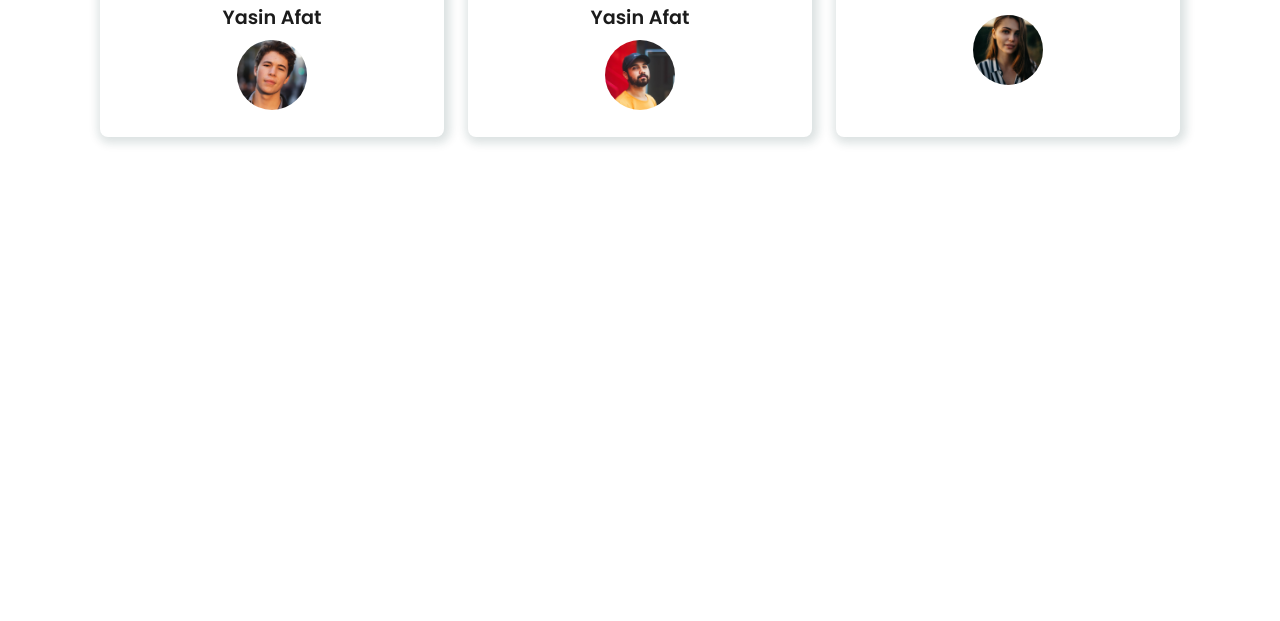
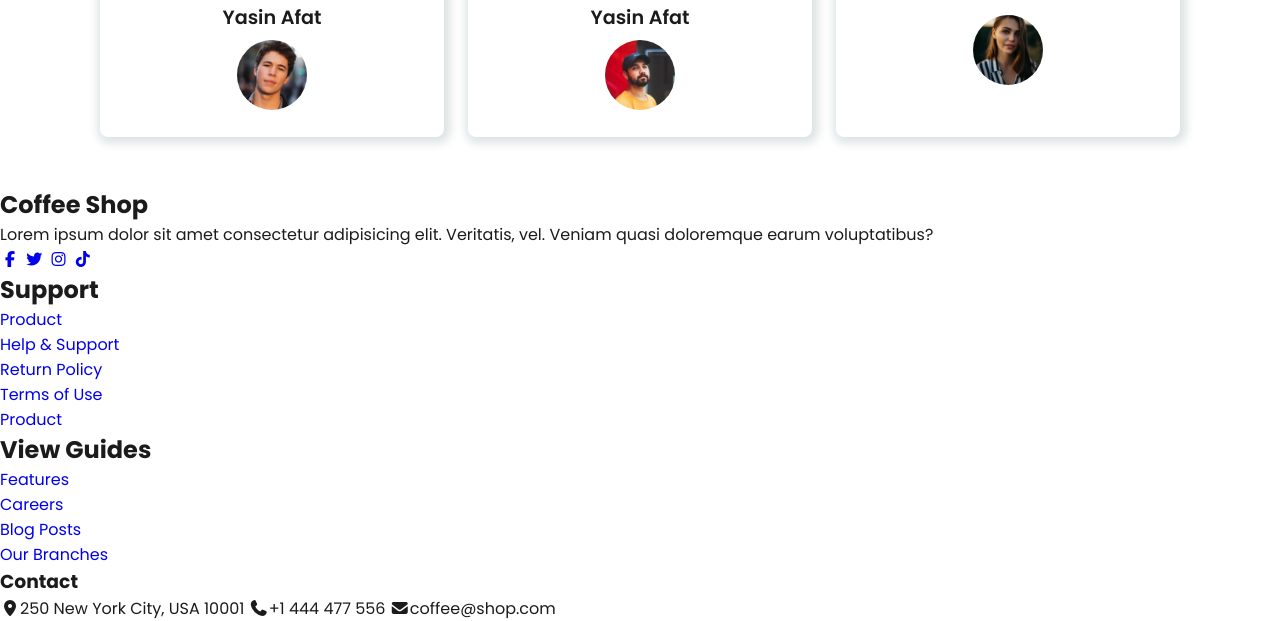
Before and after one commit to SaraHashimzadeh/Coffe_Shop_responsive, a plain HTML site: page index.html in a window 1280 px wide. Shown: the part 2382-3003 px from the top of the page. Before the commit the page ends 2569 px from the top, so only its background shows below. Drawn offline with Linux system fonts and the light colour scheme; a web font is replaced by a local one.

Commit message:
footer section html

```diff
--- a/index.html
+++ b/index.html
@@ -172,6 +172,46 @@
         </div>
      </section>
 
+     <!-- ------------------Footer-------------->
+
+     <div class="footer">
+        <div class="footer-box">
+            <h2>Coffee Shop</h2>
+            <p>Lorem ipsum dolor sit amet consectetur adipisicing elit. Veritatis, vel. Veniam quasi doloremque earum voluptatibus?</p>
+            <div class="social">
+                <a href="#"><i class="fa-brands fa-facebook-f"></i></a>
+                <a href="#"><i class="fa-brands fa-twitter"></i></a>
+                <a href="#"><i class="fa-brands fa-instagram"></i></a>
+                <a href="#"><i class="fa-brands fa-tiktok"></i></a>
+            </div>
+        </div>
+
+        <div class="footer-box">
+            <h2>Support</h2>
+            <li><a href="#">Product</a></li>
+            <li><a href="#">Help & Support</a></li>
+            <li><a href="#">Return Policy</a></li>
+            <li><a href="#">Terms of Use</a></li>
+            <li><a href="#">Product</a></li>
+        </div>
+        <div class="footer-box">
+            <h2>View Guides</h2>
+            <li><a href="#">Features</a></li>
+            <li><a href="#">Careers</a></li>
+            <li><a href="#">Blog Posts</a></li>
+            <li><a href="#">Our Branches</a></li>
+        </div>
+
+        <div class="footer-box">
+            <h3>Contact</h3>
+            <div class="contact">
+                <span><i class="fa-solid fa-location-dot"></i>250 New York City, USA 10001</span>
+                <span><i class="fa-solid fa-phone"></i>+1 444 477 556</span>
+                <span><i class="fa-solid fa-envelope"></i>coffee@shop.com</span>
+            </div>
+        </div>
+     </div>
+
 
     <script src="script.js"></script>
 </body>
```
